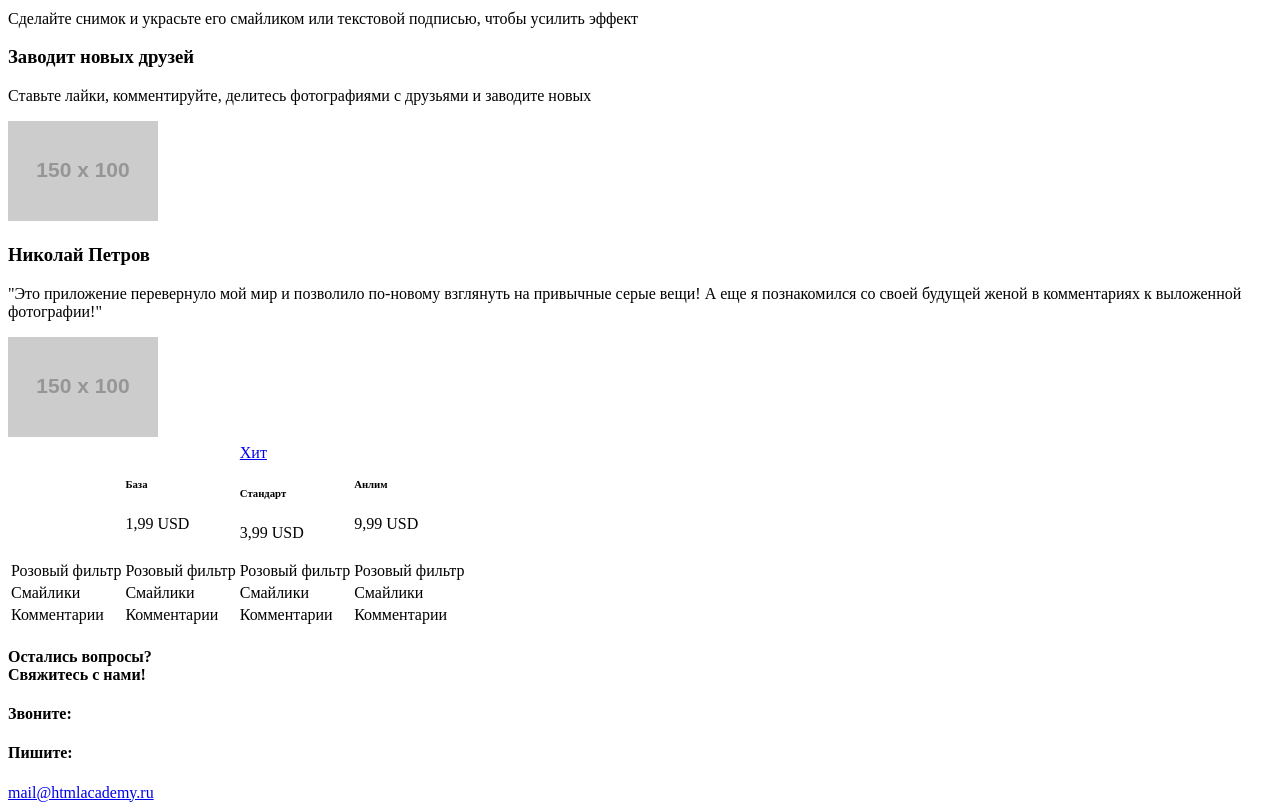
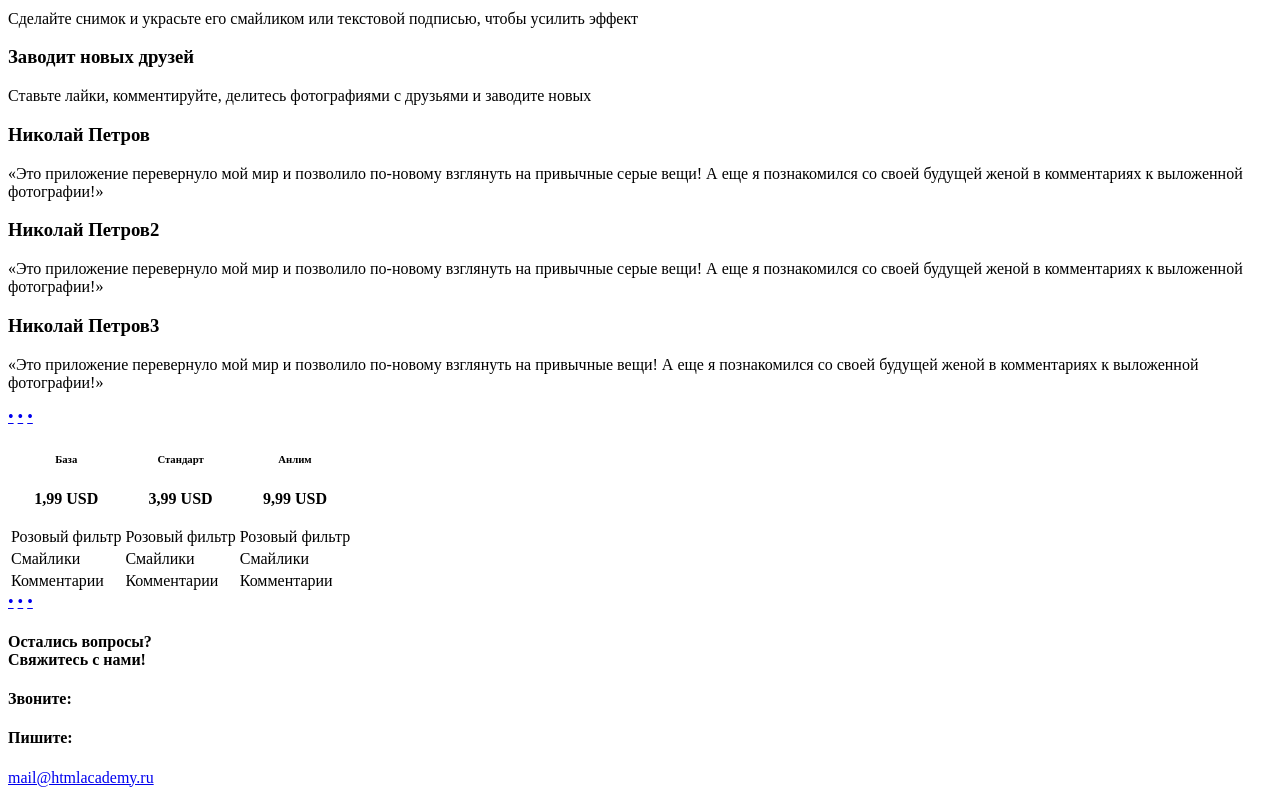
Before and after one commit to aic513/40055-pink, a website: page html/index.html in a window 1280 px wide. Shown: the part 660-1465 px from the top of the page. Drawn offline with Linux system fonts and the light colour scheme; placeholder pictures from the web are drawn by us.

Commit message:
Поправили разметку в index.html

```diff
--- a/html/index.html
+++ b/html/index.html
@@ -1,20 +1,17 @@
 <!DOCTYPE html>
-<html lang="en">
+<html lang="ru">
 
 <head>
     <title>PINK | Главная</title>
     <meta charset="utf-8">
-    <!-- <link href="img/favicon.ico" type="image/ico" rel="shortcut icon"> -->
-    <!-- <link href="css/normalize.css" rel="stylesheet">
-        <link href="css/style.css" rel="stylesheet"> -->
-    <link href="http://fonts.googleapis.com/css?family=Open+Sans:400,300,600,700&subset=latin,cyrillic" rel="stylesheet">
+    <link href="http://fonts.googleapis.com/css?family=Open+Sans:400,300,600,700&amp;subset=latin,cyrillic" rel="stylesheet">
 </head>
 
 <body>
     <!-- Markup header -->
     <header class="header">
-        <div class="header__top-line header__top-line--opacity">
-            <div class="layout -center-wrapper">
+        <div class="header__top-line">
+            <div class="layout-center-wrapper">
                 <a class="header__logo-link" href="#"><img src="http
                 ://placehold.it/150x100"></a>
                 <a class="header__btn-menu" href="#"><img src="http://placehold.it/150x100"></a>
@@ -23,12 +20,12 @@
                         <li><a href="#" class="header__list-item">Информация</a></li>
                         <li><a href="#" class="header__list-item">Возможности</a></li>
                         <li><a href="#" class="header__list-item">Отзывы</a></li>
-                        <li><a href="#n" class="header__list-item">Стоимость</a></li>
+                        <li><a href="#" class="header__list-item">Стоимость</a></li>
                     </ul>
                 </nav>
             </div>
         </div>
-        <div class="layout -center-wrapper">
+        <div class="layout-center-wrapper">
             <h1 class="header__slogan">Взгляните на жизнь иначе!</h1>
             <div class="header__download">
                 <a class="btn header__download-btn" href="#">Скачать приложение</a>
@@ -44,105 +41,101 @@
     <div class="content">
         <div class="content__slogan-white-block">
             <img class="content__trapezium" src="http://placehold.it/150x100">
-            <div class="layout -center-wrapper">
+            <div class="layout-center-wrapper">
                 <h2>Устали от серости мегаполиса?</h2>
                 <h2>Нам есть, что вам предложить!</h2>
             </div>
         </div>
-        <div class="layout -center-wrapper">
-            <section class="content__promo">
-                <article class="content__promo-info-block">
+        <div class="layout-center-wrapper">
+            <section class="promo">
+                <article class="promo-info-block">
                     <h3>Поднимает настроение</h3>
                     <p>Приложение позволит вам победить осеннюю хандру и депрессию буквально в несколько кликов!</p>
                 </article>
-                <article class="content__promo-info-block">
+                <article class="promo-info-block">
                     <h3>Меняет мир вокруг</h3>
                     <p>Сделайте снимок и украсьте его смайликом или текстовой подписью, чтобы усилить эффект</p>
                 </article>
-                <article class="content__promo-info-block">
+                <article class="promo-info-block">
                     <h3>Заводит новых друзей</h3>
                     <p>Ставьте лайки, комментируйте, делитесь фотографиями с друзьями и заводите новых</p>
                 </article>
             </section>
-            <div class="content__promo-pic-hello">
-                <img src="http://placehold.it/150x100">
-            </div>
             <!-- Markup slider responses -->
             <section class="review-slider">
                 <div class="review-slider__all">
                     <div class="review-slider__slide">
                         <h3>Николай Петров</h3>
-                        <p><span>"</span>Это приложение перевернуло мой мир и позволило по-новому взглянуть на привычные серые вещи! А еще я познакомился со своей будущей женой в комментариях к выложенной фотографии!<span>"</span></p>
+                        <p>&laquo;Это приложение перевернуло мой мир и позволило по-новому взглянуть на привычные серые вещи! А еще я познакомился со своей будущей женой в комментариях к выложенной фотографии!&raquo;</p>
                     </div>
-                    <!-- <div class="review-slider__slide">
-            <h3>Николай Петров2</h3>
-            <p><span>"</span>Это приложение перевернуло мой мир и позволило по-новому взглянуть на привычные серые вещи! А еще я познакомился со своей будущей женой в комментариях к выложенной фотографии!<span>"</span></p>
-          </div>
-          <div class="review-slider__slide">
-            <h3>Николай Петров3</h3>
-            <p><span>"</span>Это приложение перевернуло мой мир и позволило по-новому взглянуть на привычные вещи! А еще я познакомился со своей будущей женой в комментариях к выложенной фотографии!<span>"</span></p>
-          </div> -->
+                    <div class="review-slider__slide">
+                        <h3>Николай Петров2</h3>
+                        <p>&laquo;Это приложение перевернуло мой мир и позволило по-новому взглянуть на привычные серые вещи! А еще я познакомился со своей будущей женой в комментариях к выложенной фотографии!&raquo;</p>
+                    </div>
+                    <div class="review-slider__slide">
+                        <h3>Николай Петров3</h3>
+                        <p>&laquo;Это приложение перевернуло мой мир и позволило по-новому взглянуть на привычные вещи! А еще я познакомился со своей будущей женой в комментариях к выложенной фотографии!&raquo;</p>
+                    </div>
                 </div>
-                <!-- <div class="review-slider__cursor">
-          <a class="review-slider__cursor--next" href=""></a>
-          <a class="review-slider__cursor--previous" href=""></a>
-        </div> -->
-                <img class="content__trapezium" src="http://placehold.it/150x100">
+                <div class="toggle">
+                    <a class="toggle__btn toggle__btn--active" href="#">&bull;</a>
+                    <a class="toggle__btn" href="#">&bull;</a>
+                    <a class="toggle__btn" href="#">&bull;</a>
+                </div>
             </section>
-            <div class="toggle toggle__review-slider">
-                <a href="#" class="toggle__btn toggle__btn--active"></a>
-                <a href="#" class="toggle__btn"></a>
-                <a href="#" class="toggle__btn"></a>
-            </div>
             <!-- markup slider price -->
             <section class="price-slider">
                 <table class="price-slider__table">
+                <thead>
                     <tr>
-                        <td></td>
-                        <td class="price-slide__base">
+
+                        <th class="price-slide">
                             <h6 class="price-slider__col-title">База</h6>
                             <p class="price-slider__col-text">1,99 USD</p>
-                        </td>
-                        <td class="price-slide__standart">
-                            <a class="price__label--hit" href="#">Хит</a>
+                        </th>
+                        <th class="price-slide price-slide--hit">
+
                             <h6 class="price__col-title">Стандарт</h6>
                             <p class="price__col-text">3,99 USD</p>
-                        </td>
-                        <td class="price-slide__anlim">
+                        </th>
+                        <th class="price-slide">
                             <h6 class="price-slider__col-title">Анлим</h6>
                             <p class="price-slider__col-text">9,99 USD</p>
-                        </td>
+                        </th>
+                    </tr>
+                </thead>
+                <tbody>
+                    <tr>
+                        <td class="price__td price__td--ok">Розовый фильтр</td>
+                        <td class="price__td price__td--ok">Розовый фильтр</td>
+                        <td class="price__td">Розовый фильтр</td>
+
                     </tr>
                     <tr>
-                        <td class="price__td">Розовый фильтр</td>
-                        <td class="price__td">Розовый фильтр</td>
-                        <td class="price__td">Розовый фильтр</td>
-                        <td class="price__td">Розовый фильтр</td>
+                        <td class="price__td price__td--ok">Смайлики</td>
+                        <td class="price__td price__td--ok">Смайлики</td>
+                        <td class="price__td">Смайлики</td>
+
                     </tr>
                     <tr>
-                        <td class="price__td">Смайлики</td>
-                        <td class="price__td">Смайлики</td>
-                        <td class="price__td">Смайлики</td>
-                        <td class="price__td">Смайлики</td>
+                        <td class="price__td price__td--ok">Комментарии</td>
+                        <td class="price__td price__td--ok">Комментарии</td>
+                        <td class="price__td">Комментарии</td>
+
                     </tr>
-                    <tr>
-                        <td class="price__td">Комментарии</td>
-                        <td class="price__td">Комментарии</td>
-                        <td class="price__td">Комментарии</td>
-                        <td class="price__td">Комментарии</td>
-                    </tr>
+                    </tbody>
                 </table>
-                <div class="toggle toggle__price-slider">
-                    <a href="#" class="toggle__btn"></a>
-                    <a href="#" class="toggle__btn toggle__btn--active"></a>
-                    <a href="#" class="toggle__btn"></a>
+                <div class="toggle">
+                    <a class="toggle__btn" href="#">&bull;</a>
+                    <a class="toggle__btn toggle__btn--active" href="#">&bull;</a>
+                    <a class="toggle__btn" href="#">&bull;</a>
                 </div>
             </section>
         </div>
     </div>
     <!-- Markup footer -->
     <footer class="footer">
-        <div class="layout -center-wrapper">
+        <div class="layout-center-wrapper">
             <div class="footer__contacts">
                 <h4 class="footer__header">Остались вопросы?<br> Свяжитесь с нами!</h4>
                 <div class="footer__call-us">
@@ -151,7 +144,7 @@
                 </div>
                 <div class="footer__write-us">
                     <h4>Пишите:</h4>
-                    <a href="mailto:mail@htmlacademy.ru" title="Адрес почты">mail@htmlacademy.ru</a>
+                    <a href="mailto:mail@htmlacademy.ru">mail@htmlacademy.ru</a>
                 </div>
                 <div class="footer__guests">
                     <h4>Приезжайте в гости:</h4>
```
